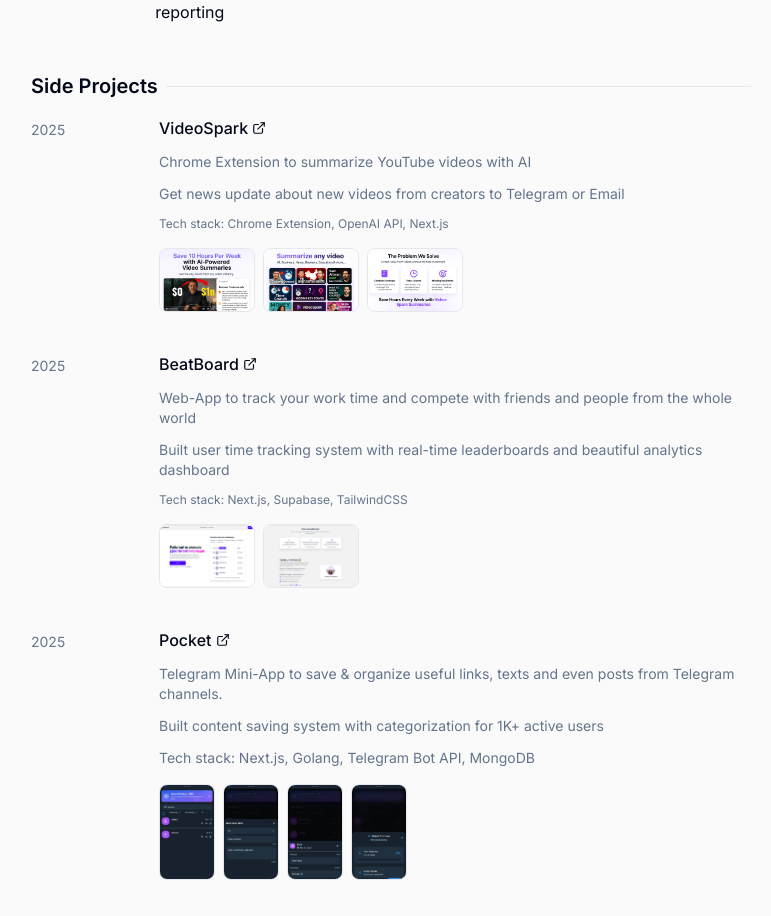
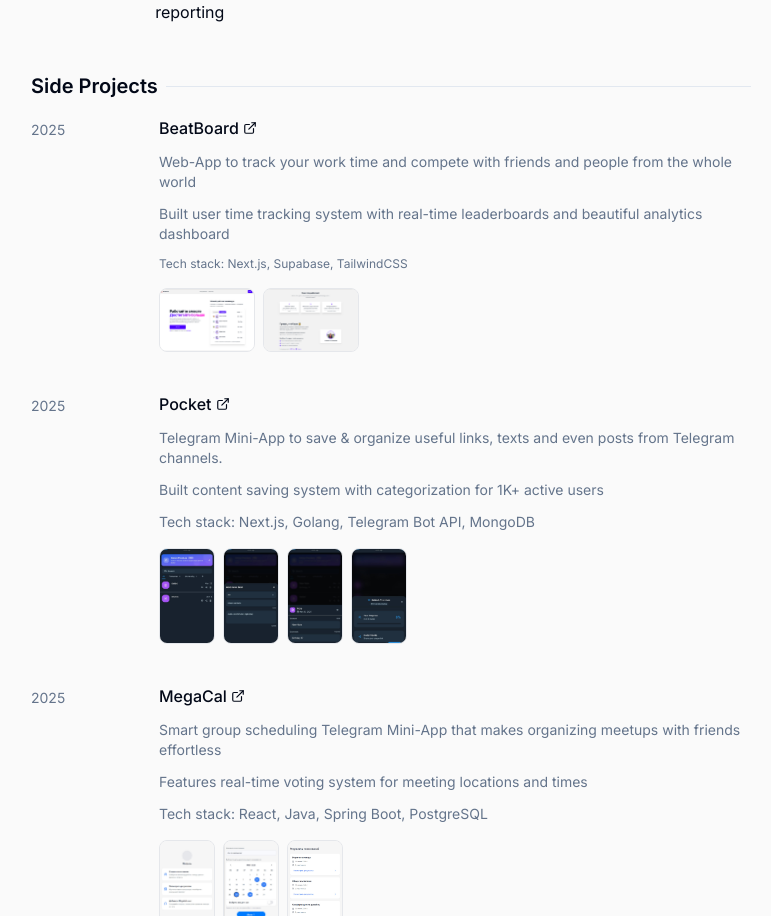
Before and after one commit to greenblat17/resume-, a Next.js app: page / in a window 1280 px wide. Shown: the part 1268-2184 px from the top of the page, without its empty margins (249-1020 px from the left). Built offline with nearby package versions, Linux system fonts and the light colour scheme.

Commit message:
Remove VideoSpark project details from SideProjectsSection to streamline content presentation and focus on remaining projects.

```diff
--- a/components/side-projects-section.tsx
+++ b/components/side-projects-section.tsx
@@ -10,53 +10,6 @@ export function SideProjectsSection() {
       </div>
 
       <div className="space-y-8">
-        <div className="flex items-start gap-16">
-          <div className="text-muted-foreground text-sm whitespace-nowrap w-16 pt-1">
-            2025
-          </div>
-          <div className="flex-1">
-            <div className="mb-3">
-              <a
-                href="https://video-spark.netlify.app/"
-                target="_blank"
-                rel="noopener noreferrer"
-                className="font-medium text-base hover:underline transition-colors flex items-center gap-1"
-              >
-                VideoSpark
-                <ExternalLink size={14} />
-              </a>
-            </div>
-            <p className="text-sm text-muted-foreground mb-3">
-              Chrome Extension to summarize YouTube videos with AI
-            </p>
-            <p className="text-sm text-muted-foreground mb-3">
-              Get news update about new videos from creators to Telegram or
-              Email
-            </p>
-            <p className="text-xs text-muted-foreground mb-4">
-              Tech stack: Chrome Extension, OpenAI API, Next.js
-            </p>
-            <ImageGallery
-              images={[
-                {
-                  src: "/screenshots/videospark-1.png",
-                  orientation: "horizontal",
-                },
-                {
-                  src: "/screenshots/videospark-2.png",
-                  orientation: "horizontal",
-                },
-                {
-                  src: "/screenshots/videospark-3.png",
-                  orientation: "horizontal",
-                },
-              ]}
-              alt="VideoSpark screenshots"
-              projectName="VideoSpark"
-            />
-          </div>
-        </div>
-
         <div className="flex items-start gap-16">
           <div className="text-muted-foreground text-sm whitespace-nowrap w-16 pt-1">
             2025
```
